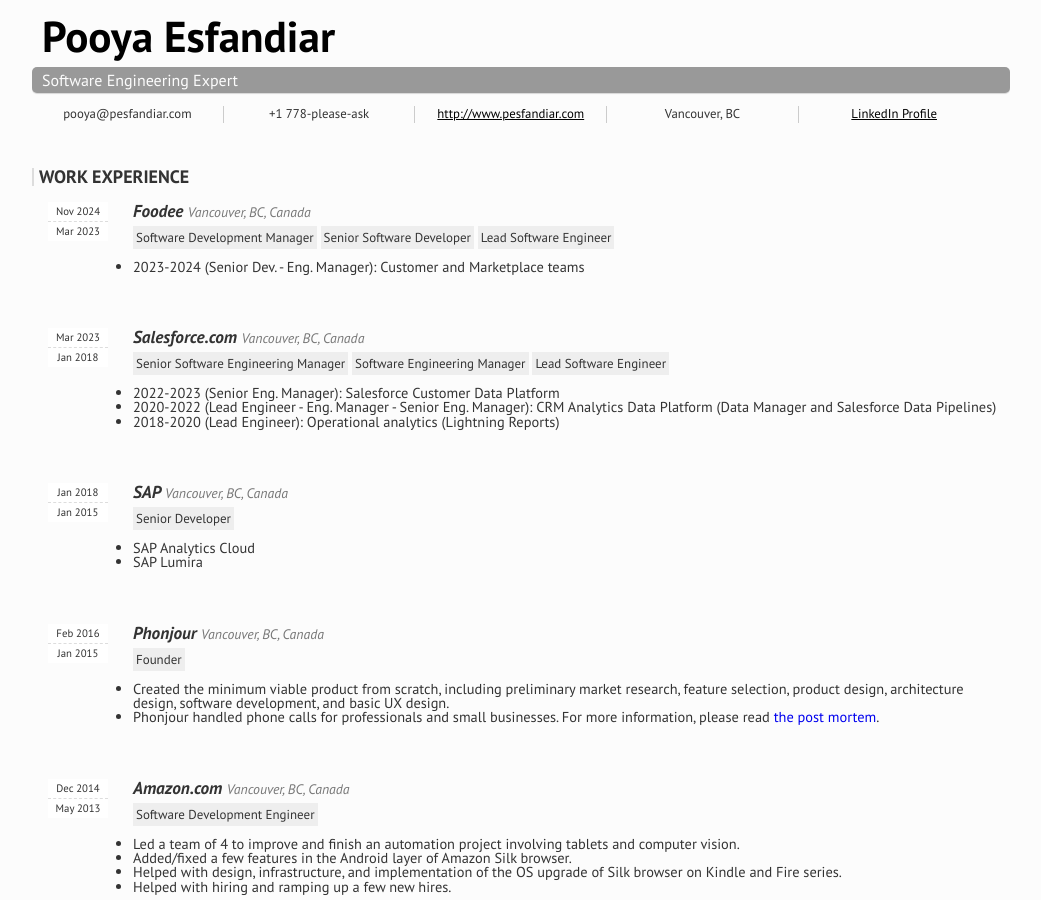
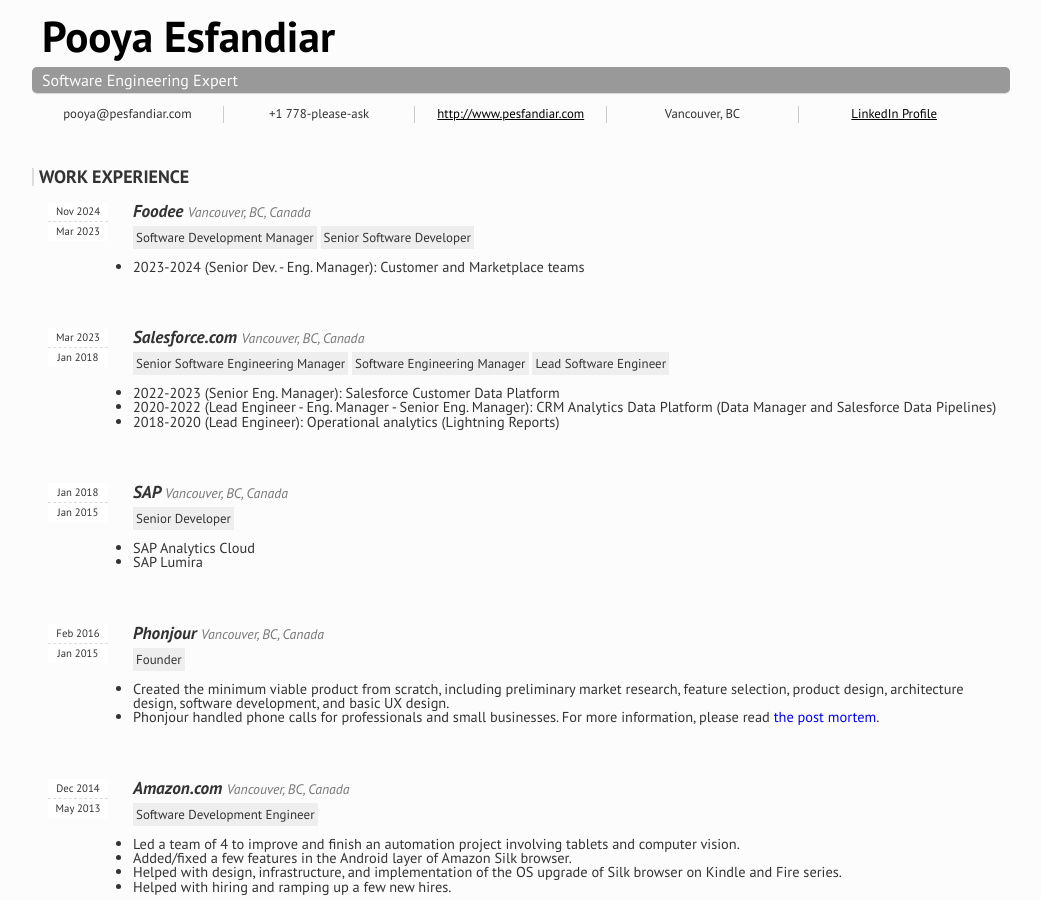
Before and after one commit to pesfandiar/pesfandiar.github.io, a Jekyll site: the page resume.html, which Jekyll copies as it is, in a window 1280 px wide and 900 px high. Shown: the whole window, without its empty margins (119-1160 px from the left). Built offline with Jekyll 4.4.1, drawn with Linux system fonts in a browser that asks for light colours.

Commit message:
Fix minor error on resume

```diff
--- a/resume.html
+++ b/resume.html
@@ -45,7 +45,6 @@
         <h1><a href="https://food.ee" title="Foodee">Foodee</a> <span>Vancouver, BC, Canada</span></h1>
         <h2>Software Development Manager</h2>
         <h2>Senior Software Developer</h2>
-        <h2>Lead Software Engineer</h2>
         <time datetime="2023-03-01" class="start">Mar 2023</time>
         <time datetime="2024-09-01" class="end">Nov 2024</time>
         <p>
```
